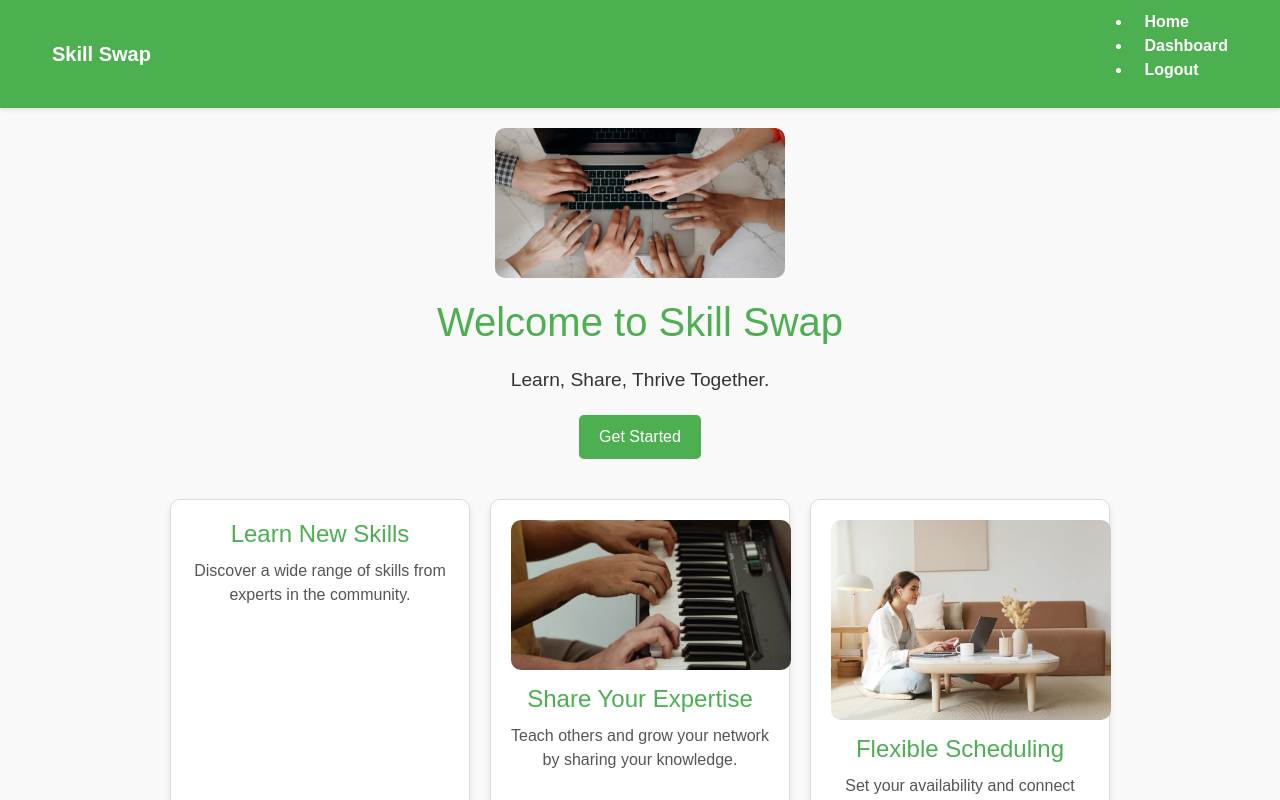
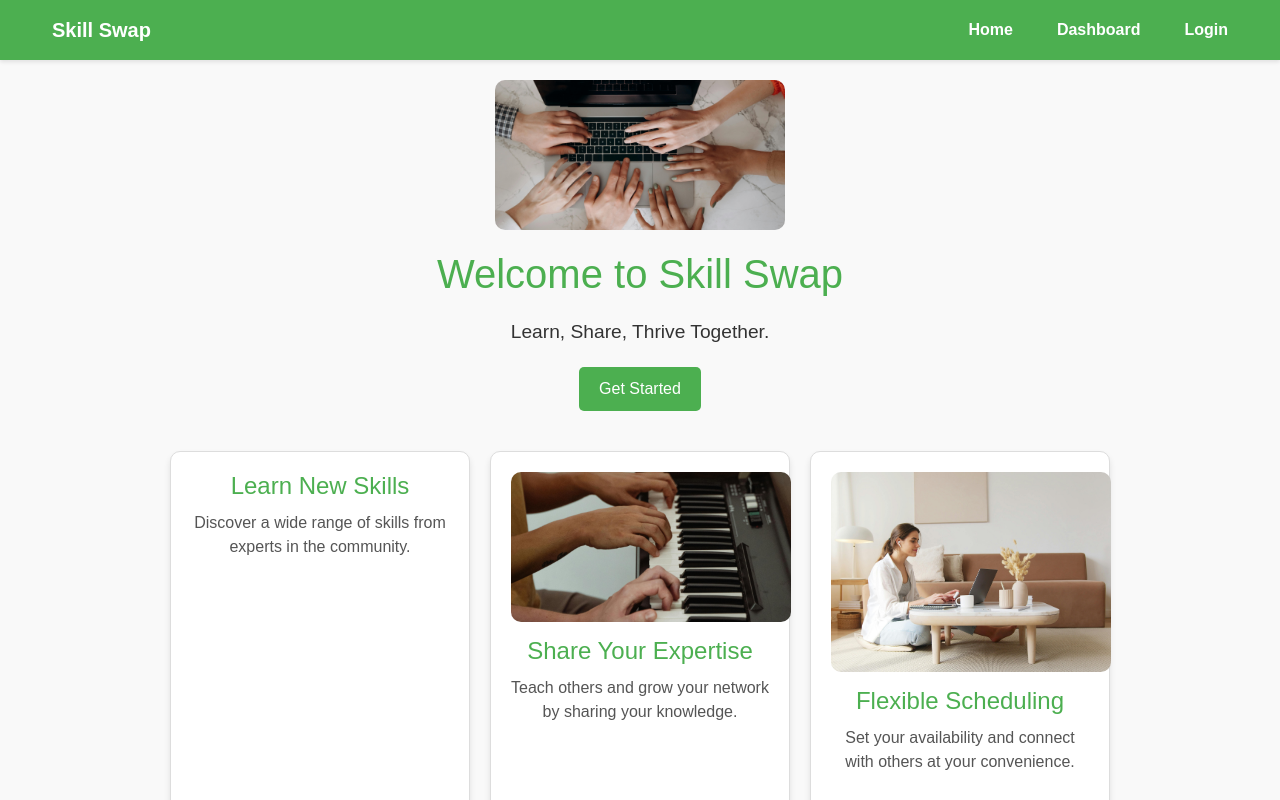
Before and after one commit to AmnaEjaz488/Skill-Swap, a React (Create React App) app in the folder Client/: page / in a window 1280 px wide. Shown: the top 800 px of the page. Built offline with nearby package versions, Linux system fonts and the light colour scheme.

Commit message:
added navbar links css

```diff
--- a/Client/src/components/Navbar.js
+++ b/Client/src/components/Navbar.js
@@ -3,38 +3,22 @@ import { Link } from "react-router-dom";
 import '../styles/Navbar.css'; // Import Navbar-specific styles
 
 const Navbar = () => {
-  const isAuthenticated = true; // Replace with actual authentication logic
-
   return (
     <nav className="navbar">
       <div className="navbar-brand">
-        <Link to="/">Skill Swap</Link>
+        <a href="/">Skill Swap</a>
       </div>
-      <ul className="navbar-links">
-        <li>
-          <Link to="/">Home</Link>
-        </li>
+      <ul className="nav-links">
+        <li><a href="/">Home</a></li>
         <li className="dropdown">
-
-          <Link to="/dashboard">Dashboard</Link>
+          <a href="/dashboard">Dashboard</a>
           <ul className="dropdown-menu">
-            <li>
-              <Link to="/dashboard/skills">Skills</Link>
-            </li>
-            <li>
-              <Link to="/dashboard/booking">Booking</Link>
-            </li>
+            <li><a href="/profile">Profile</a></li>
+            <li><a href="/skills">Skills</a></li>
+            <li><a href="/Booking">Booking</a></li>
           </ul>
         </li>
-        {!isAuthenticated ? (
-          <li>
-            <Link to="/login">Login</Link>
-          </li>
-        ) : (
-          <li>
-            <Link to="/logout">Logout</Link>
-          </li>
-        )}
+        <li><a href="/login">Login</a></li>
       </ul>
     </nav>
   );
--- a/Client/src/styles/Navbar.css
+++ b/Client/src/styles/Navbar.css
@@ -2,12 +2,11 @@
 .navbar {
     display: flex;
     justify-content: space-between;
-    flex-direction: row;
     align-items: center;
     background-color: #4CAF50;
-    padding: 10px 40px; /* Adjusted padding for better spacing */
+    padding: 10px 40px;
     color: white;
-    box-shadow: 0 2px 4px rgba(0, 0, 0, 0.1); /* Optional: Add a subtle shadow */
+    box-shadow: 0 2px 4px rgba(0, 0, 0, 0.1);
 }
 
 .navbar .logo {
@@ -16,12 +15,12 @@
 }
 
 .navbar .nav-links {
-    list-style: none; /* Remove bullets */
-    display: flex; /* Ensure links are displayed in a row */
-    flex-direction: row; /* Explicitly set row direction */
-    gap: 20px; /* Space between links */
-    margin: 0; /* Remove default margin */
-    padding: 0; /* Remove default padding */
+    display: flex;
+    flex-direction: row;
+    gap: 20px;
+    list-style: none;
+    margin: 0;
+    padding: 0;
 }
 
 .navbar .nav-links li {
@@ -32,14 +31,14 @@
 .navbar a {
     color: white;
     font-weight: bold;
-    padding: 8px 12px; /* Added padding for clickable area */
-    border-radius: 5px; /* Optional: Rounded corners for links */
-    white-space: nowrap; /* Prevent text from breaking into multiple lines */
+    padding: 8px 12px;
+    border-radius: 5px;
+    text-decoration: none;
+    white-space: nowrap;
 }
 
 .navbar a:hover {
-    background-color: #45a049; /* Highlight effect on hover */
-    text-decoration: none;
+    background-color: #45a049;
 }
 
 .navbar-brand {
@@ -49,27 +48,27 @@
 
 .navbar-brand a {
     color: white;
-    text-decoration: none; /* No underline */
+    text-decoration: none;
 }
 
 .navbar-brand a:hover {
-    text-decoration: none; /* Prevent underline on hover */
+    text-decoration: none;
 }
 
 /* Dropdown Menu */
 .dropdown {
-    position: relative;
+    position: relative; /* Ensure the dropdown menu is positioned relative to the parent */
 }
 
 .dropdown-menu {
-    display: none;
+    display: none; /* Initially hide the dropdown menu */
     position: absolute;
-    top: 100%;
+    top: 100%; /* Position the menu below the parent */
     left: 0;
     background-color: white;
     color: black;
     list-style: none;
-    padding: 10pxx;
+    padding: 10px;
     box-shadow: 0 4px 6px rgba(0, 0, 0, 0.1);
     border-radius: 5px;
     z-index: 1000;
@@ -82,7 +81,7 @@
 .dropdown-menu li a {
     color: black;
     text-decoration: none;
-    padding: 0px 10px;
+    padding: 5px 10px;
     display: block;
 }
 
@@ -90,6 +89,7 @@
     background-color: #f0f0f0;
 }
 
+/* Show the dropdown menu on hover */
 .dropdown:hover .dropdown-menu {
     display: block;
 }
```
Lines whose indentation alone changed are shown as unchanged.
